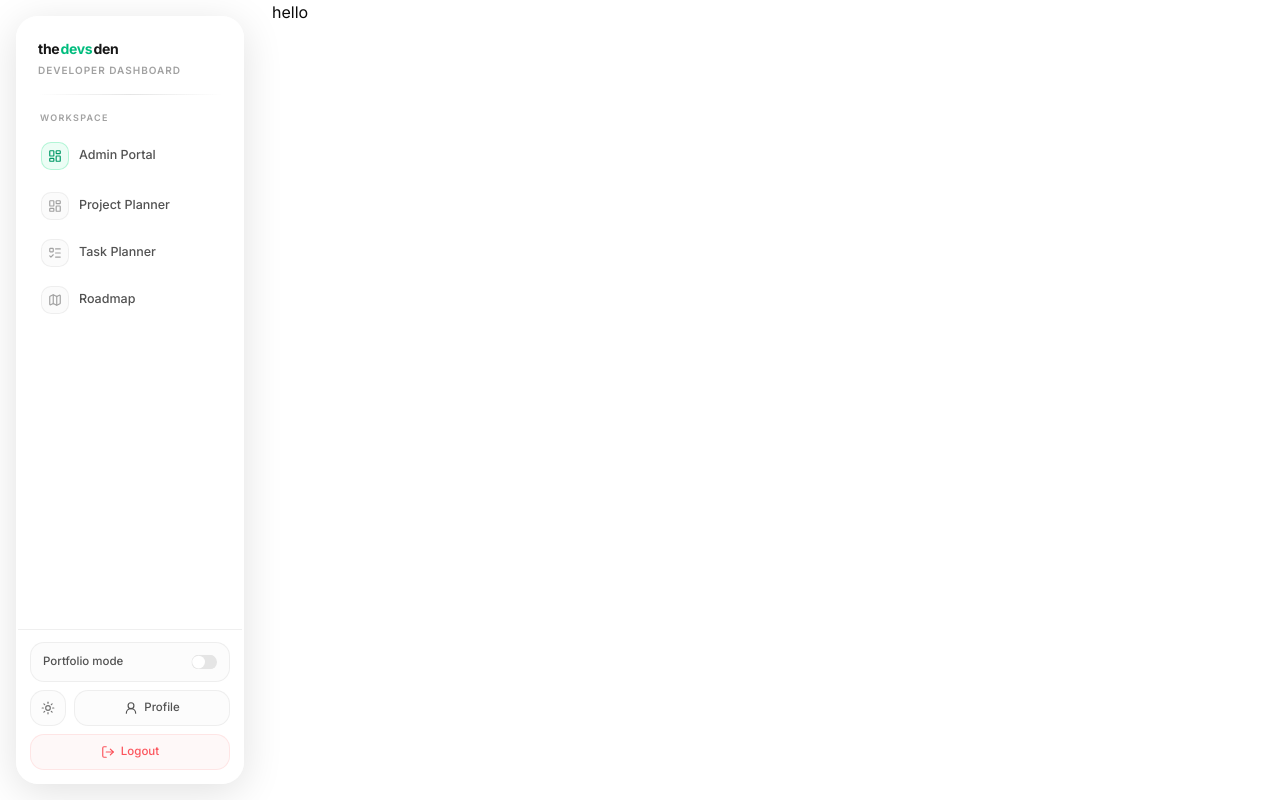
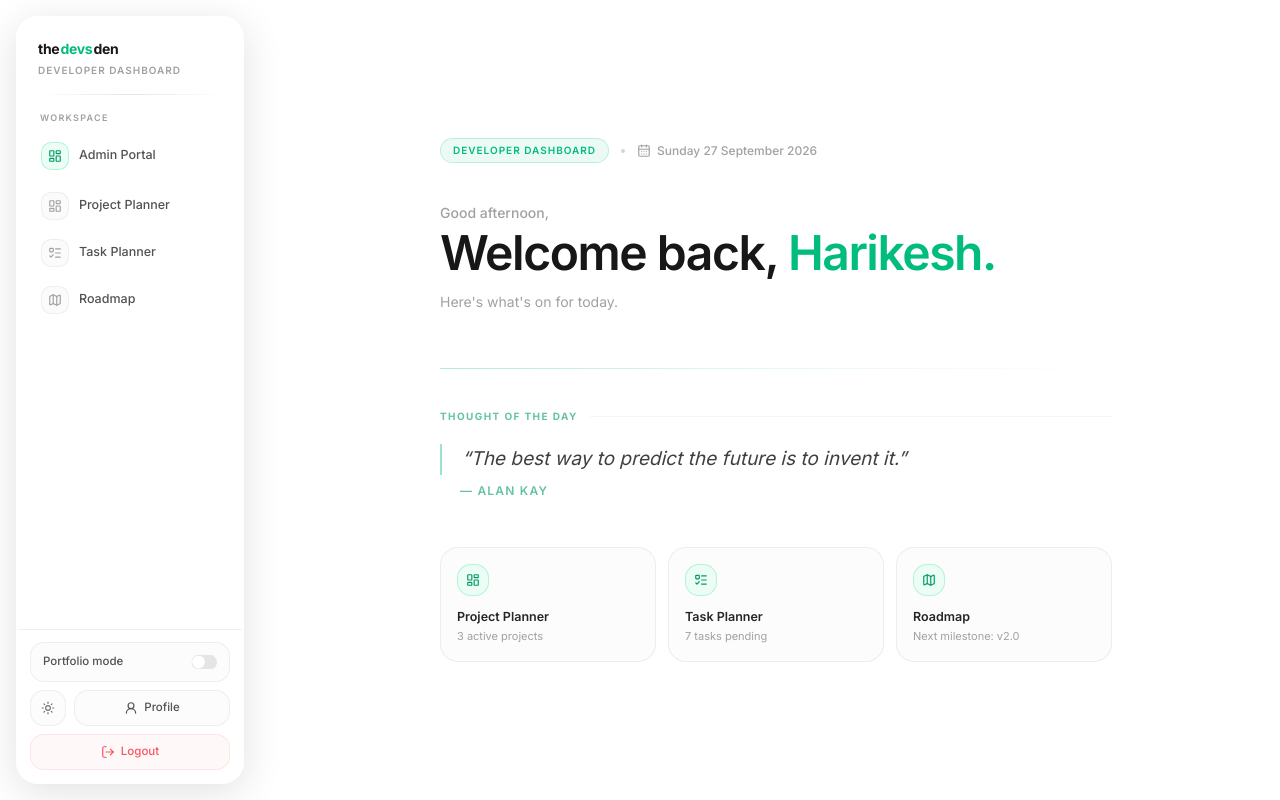
Before and after one commit to Harikesh-14/thedevsden, a Next.js app: page /developer-dashboard in a window 1280 px wide. Built offline with nearby package versions, Linux system fonts and the light colour scheme.

Commit message:
dashboard welcome page is created

```diff
--- a/app/(dashboard)/developer-dashboard/page.tsx
+++ b/app/(dashboard)/developer-dashboard/page.tsx
@@ -1,3 +1,155 @@
+import { CalendarDays, LayoutDashboard, ListTodo, Map } from "lucide-react";
+import Link from "next/link";
+import { cn } from "@/lib/utils";
+
+const THOUGHT_OF_THE_DAY = {
+  quote: "The best way to predict the future is to invent it.",
+  author: "Alan Kay",
+};
+
+const quickLinks = [
+  {
+    label: "Project Planner",
+    href: "/project-planner",
+    icon: LayoutDashboard,
+    meta: "3 active projects",
+  },
+  {
+    label: "Task Planner",
+    href: "/task-planner",
+    icon: ListTodo,
+    meta: "7 tasks pending",
+  },
+  {
+    label: "Roadmap",
+    href: "/roadmap",
+    icon: Map,
+    meta: "Next milestone: v2.0",
+  },
+];
+
+function getGreeting() {
+  const h = new Date().getHours();
+  if (h < 12) return "Good morning";
+  if (h < 17) return "Good afternoon";
+  return "Good evening";
+}
+
+function getFormattedDate() {
+  return new Date().toLocaleDateString("en-GB", {
+    weekday: "long",
+    day: "numeric",
+    month: "long",
+    year: "numeric",
+  });
+}
+
 export default function DeveloperDashboardPage() {
-  return <div>hello</div>
+  return (
+    <main className="flex min-h-screen items-center justify-center px-8 py-16">
+      <div className="w-full max-w-2xl">
+
+        {/* Top meta row */}
+        <div className="mb-10 flex items-center gap-3">
+          <span
+            className={cn(
+              "rounded-full border border-emerald-500/20 bg-emerald-500/8",
+              "px-3 py-1 text-[10px] font-semibold uppercase tracking-widest",
+              "text-emerald-500 dark:text-emerald-400"
+            )}
+          >
+            Developer Dashboard
+          </span>
+          <span className="size-1 rounded-full bg-neutral-300 dark:bg-neutral-700" />
+          <span className="flex items-center gap-1.5 text-xs font-medium text-neutral-400 dark:text-neutral-600">
+            <CalendarDays className="size-3.5" />
+            {getFormattedDate()}
+          </span>
+        </div>
+
+        {/* Greeting + headline */}
+        <p className="mb-1 text-sm font-medium text-neutral-400 dark:text-neutral-600">
+          {getGreeting()},
+        </p>
+        <h1
+          className={cn(
+            "text-[clamp(32px,5vw,48px)] font-semibold leading-[1.1] tracking-[-0.03em]",
+            "text-neutral-900 dark:text-neutral-100",
+            "mb-3"
+          )}
+        >
+          Welcome back,{" "}
+          <span className="text-emerald-500 dark:text-emerald-400">Harikesh.</span>
+        </h1>
+        <p className="mb-14 text-sm text-neutral-400 dark:text-neutral-500">
+          Here's what's on for today.
+        </p>
+
+        {/* Emerald fade divider */}
+        <div className="mb-10 h-px bg-linear-to-r from-emerald-500/30 via-emerald-500/10 to-transparent dark:from-emerald-500/20 dark:via-emerald-500/5" />
+
+        {/* Thought of the day */}
+        <p
+          className={cn(
+            "mb-5 flex items-center gap-3",
+            "text-[10px] font-bold uppercase tracking-[0.14em]",
+            "text-emerald-600/60 dark:text-emerald-500/50",
+            "after:h-px after:flex-1 after:bg-neutral-100 dark:after:bg-neutral-800"
+          )}
+        >
+          Thought of the day
+        </p>
+
+        <div className="mb-2 border-l-2 border-emerald-500/40 dark:border-emerald-500/30 pl-5">
+          <p
+            className={cn(
+              "text-[19px] font-normal italic leading-relaxed",
+              "text-neutral-700 dark:text-neutral-300"
+            )}
+          >
+            &ldquo;{THOUGHT_OF_THE_DAY.quote}&rdquo;
+          </p>
+        </div>
+        <p className="pl-5 text-xs font-semibold uppercase tracking-widest text-emerald-600/60 dark:text-emerald-500/50">
+          — {THOUGHT_OF_THE_DAY.author}
+        </p>
+
+        {/* Quick-access cards */}
+        <div className="mt-12 grid grid-cols-1 gap-3 sm:grid-cols-3">
+          {quickLinks.map(({ label, href, icon: Icon, meta }) => (
+            <Link
+              key={href}
+              href={href}
+              className={cn(
+                "group rounded-2xl border p-4 transition-all duration-150",
+                "border-neutral-200/70 bg-neutral-50/60",
+                "dark:border-white/6 dark:bg-white/3",
+                "hover:border-emerald-200/80 hover:bg-emerald-50/40",
+                "dark:hover:border-emerald-900/60 dark:hover:bg-emerald-950/20"
+              )}
+            >
+              <div
+                className={cn(
+                  "mb-3 flex size-8 items-center justify-center rounded-xl",
+                  "border border-emerald-200/80 bg-emerald-50",
+                  "dark:border-emerald-900/60 dark:bg-emerald-950/60",
+                  "transition-colors duration-150",
+                  "group-hover:border-emerald-300/80 dark:group-hover:border-emerald-800"
+                )}
+              >
+                <Icon className="size-3.5 text-emerald-600 dark:text-emerald-400" />
+              </div>
+              <p className="text-[12.5px] font-semibold text-neutral-800 dark:text-neutral-200">
+                {label}
+              </p>
+              <p className="mt-0.5 text-[11px] text-neutral-400 dark:text-neutral-600">
+                {meta}
+              </p>
+            </Link>
+          ))}
+        </div>
+
+      </div>
+    </main>
+  );
 }
```
